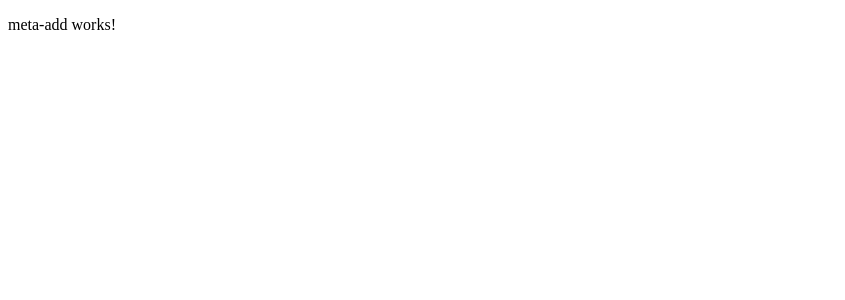
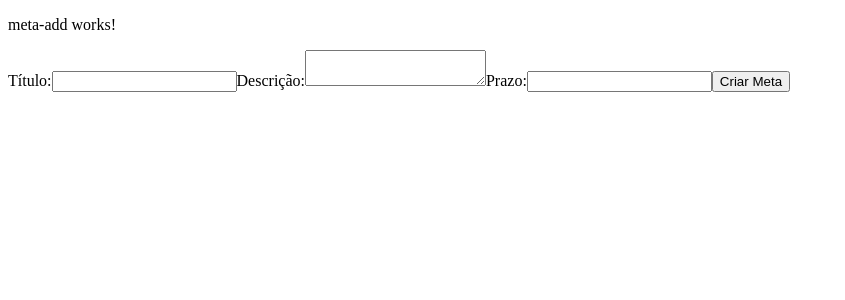
Before and after one commit to bruno-bueno/front-objetivoPlus, an Angular app: page /meta-add in a window 1280 px wide. Shown: the top 300 px of the page, without its empty margins (0-845 px from the left). Built offline with nearby package versions, Linux system fonts and the light colour scheme.

Commit message:
adicionar-metas funcionando

```diff
--- a/src/app/app.module.ts
+++ b/src/app/app.module.ts
@@ -1,5 +1,6 @@
 import { NgModule } from '@angular/core';
 import { BrowserModule } from '@angular/platform-browser';
+import { FormsModule } from '@angular/forms';
 
 import { AppRoutingModule } from './app-routing.module';
 import { AppComponent } from './app.component';
@@ -26,7 +27,8 @@ import { HttpClientModule } from '@angular/common/http';
     BrowserModule,
     AppRoutingModule,
     ReactiveFormsModule,
-    HttpClientModule
+    HttpClientModule,
+    FormsModule
   ],
   providers: [],
   bootstrap: [AppComponent]
--- a/src/app/interfaces/IMetas.ts
+++ b/src/app/interfaces/IMetas.ts
@@ -1,5 +1,5 @@
 export interface IMeta{
-    id:number,
+    id?:number,
     usuario_id:number,
     titulo:string,
     descricao:string,
--- a/src/app/pages/login/login.component.css
+++ b/src/app/pages/login/login.component.css
@@ -1,4 +1,13 @@
 @import url('https://fonts.googleapis.com/css2?family=Comfortaa:wght@700&display=swap');
+
+*{
+    margin: 0;
+    padding: 0;
+}
+
+:host{
+    background-color: #363636;
+}
 
 .font-confortaa{
     font-family: 'Comfortaa', cursive;
@@ -12,3 +21,10 @@
     position: relative;
 
 }
+
+.faixa{
+    width: 41.94231rem;
+    height: 4.9375rem;
+    transform: rotate(-45deg);
+    background-color: #A60311;
+}
--- a/src/app/pages/login/login.component.html
+++ b/src/app/pages/login/login.component.html
@@ -1,4 +1,7 @@
 <link href="https://maxcdn.bootstrapcdn.com/bootstrap/4.0.0/css/bootstrap.min.css" rel="stylesheet">
+<div class="faixa">
+
+</div>
 <div class="container text-center">
   <div class="row">
     <div class="col-4">
--- a/src/app/pages/meta-add/meta-add.component.html
+++ b/src/app/pages/meta-add/meta-add.component.html
@@ -1 +1,14 @@
 <p>meta-add works!</p>
+
+<form (ngSubmit)="criarMeta()">
+    <label for="titulo">Título:</label>
+    <input type="text" id="titulo" [(ngModel)]="meta.titulo" name="titulo" required>
+
+    <label for="descricao">Descrição:</label>
+    <textarea id="descricao" [(ngModel)]="meta.descricao" name="descricao" required></textarea>
+
+    <label for="prazo">Prazo:</label>
+    <input type="text" id="prazo" [(ngModel)]="meta.prazo" name="prazo" required>
+
+    <button type="submit">Criar Meta</button>
+  </form>
--- a/src/app/pages/meta-add/meta-add.component.ts
+++ b/src/app/pages/meta-add/meta-add.component.ts
@@ -1,4 +1,6 @@
 import { Component } from '@angular/core';
+import { IMeta } from 'src/app/interfaces/IMetas';
+import { MetasService } from 'src/app/services/metas.service';
 
 @Component({
   templateUrl: './meta-add.component.html',
@@ -6,4 +8,29 @@ import { Component } from '@angular/core';
 })
 export class MetaAddComponent {
 
+  meta: IMeta = {
+    usuario_id: 10,
+    titulo: '',
+    descricao: '',
+    concluido: 0,
+    prazo: ''
+  };
+
+  constructor(private metasService: MetasService){}
+
+  criarMeta() {
+
+
+    this.metasService.adicionarMetas(this.meta)
+      .subscribe((response: any) => {
+      if (response) {
+        console.log(response);
+      } else {
+        console.error("Resposta vazia.");
+      }
+    },
+    (error: any) => {
+      console.error("Ocorreu um erro:", error);
+    })
+  }
 }
--- a/src/app/pages/metas/metas.component.ts
+++ b/src/app/pages/metas/metas.component.ts
@@ -29,8 +29,7 @@ export class MetasComponent implements OnInit {
     },
     (error: any) => {
       console.error("Ocorreu um erro:", error);
-    }
-    );
+    });
 
   }
 }
--- a/src/app/services/metas.service.ts
+++ b/src/app/services/metas.service.ts
@@ -16,4 +16,8 @@ export class MetasService {
     const url = `${this.apiUrl}/usuarios`;
     return this.http.get<IMeta>(`${url}/${id}`);
   }
+  adicionarMetas(meta: IMeta){
+    const url = `${this.apiUrl}`;
+    return this.http.post<IMeta>(`${url}`,meta);
+  }
 }
```
